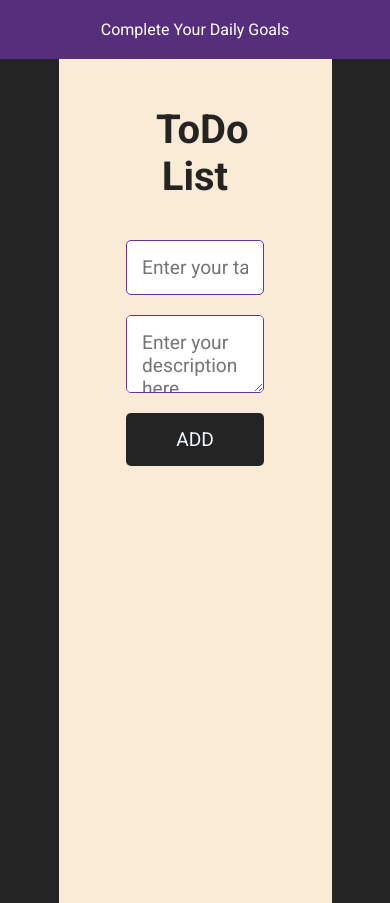
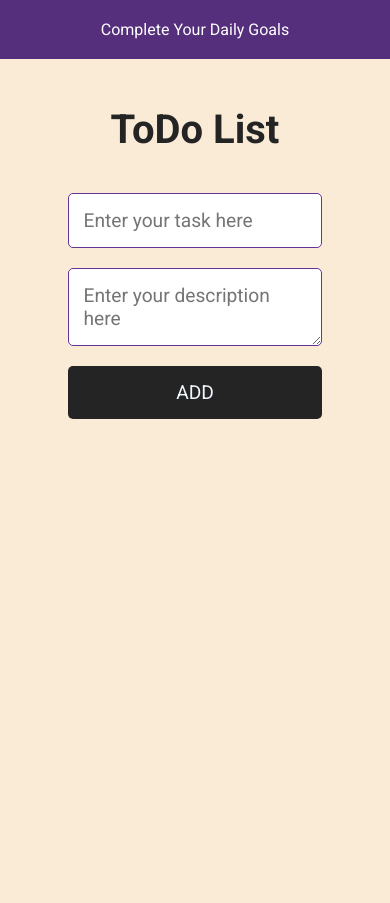
Before and after one commit to khardikk/React-Practise-daily, a React (Vite) app in the folder ToDoList-Project/todolist/: page / in a window 390 px wide. Built offline with nearby package versions, Linux system fonts and the light colour scheme.

Commit message:
fixed mobile sizing

```diff
--- a/ToDoList-Project/todolist/src/App.css
+++ b/ToDoList-Project/todolist/src/App.css
@@ -97,3 +97,10 @@ button{
 .task button:hover {
   background-color: red;
 }
+
+
+@media only screen and (max-width: 800px) {
+ .container{
+  width: 100%;
+ }
+}
```
